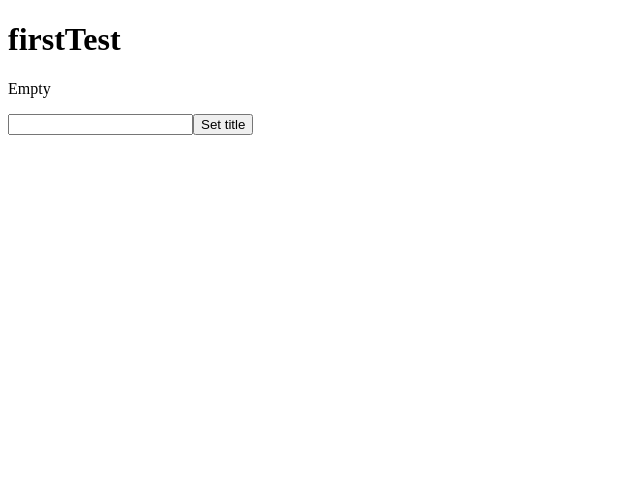
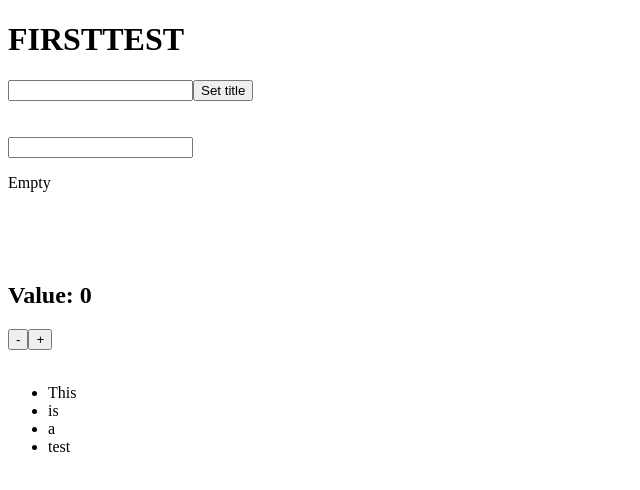
Before and after one commit to IQBE/AngularTesting, an Angular app in the folder firstTest/: page / in a window 1280 px wide. Shown: the top 490 px of the page, without its empty margins (0-640 px from the left). Built offline with nearby package versions, Linux system fonts and the light colour scheme.

Commit message:
testing variable layout and services

```diff
--- a/firstTest/src/app/app.component.html
+++ b/firstTest/src/app/app.component.html
@@ -1,5 +1,14 @@
-<h1>{{ title }}</h1>
+<h1>{{ title | uppercase }}</h1>
+<input type="text" #titleField (keyup.enter)="onClickMe(titleField.value)">
+<button type="button" (click)="onClickMe(titleField.value)">Set title</button>
+<br><br><br>
+<input type="text" (keyup)="onKey($event)">
 <p>{{ desc }}</p>
-<input type="text" (keyup)="onKey($event)">
-<button type="button" (click)="onClickMe('this is a test')">Set title</button>
-<router-outlet></router-outlet>
+<br><br><br>
+<h2>Value: {{ val }}</h2>
+<button (click)="dec()">-</button>
+<button (click)="inc()">+</button>
+<br><br>
+<ul>
+  <li *ngFor="let item of arr">{{ item }}</li>
+</ul>
--- a/firstTest/src/app/app.component.ts
+++ b/firstTest/src/app/app.component.ts
@@ -1,16 +1,22 @@
-import { Component } from '@angular/core';
+import { Component, NgModule } from '@angular/core';
+import { Logger } from './logger.service'; // Import services
 
 
 @Component({
   selector: 'app-root',
   templateUrl: './app.component.html',
-  styleUrls: ['./app.component.css']
+  styleUrls: ['./app.component.css'],
+  providers: [Logger] // Provide services to use them
 })
 export class AppComponent {
+  constructor(
+    private logger: Logger // Services in constructor to initialise
+  ) {}
+
   title: string = 'firstTest';
 
   onClickMe(a: string) {
-    this.title = a;
+    this.title = a ? a : "No title";
   }
 
   desc: string = 'Empty'
@@ -18,5 +24,16 @@ export class AppComponent {
   onKey(event: KeyboardEvent) {
     const target: HTMLInputElement = event.target as HTMLInputElement
     this.desc = target.value ? target.value : "Empty" ;
+    this.logger.log(this.desc) // Call services from constructor
   }
+
+  val: number = 0
+
+  inc() {this.calc(+1)}
+  dec() {this.calc(-1)}
+  calc(delta: number) {
+    this.val += delta
+  }
+
+  arr: Array<string> = ["This", "is", "a", "test"];
 }
--- /dev/null
+++ b/firstTest/src/app/logger.service.ts
@@ -0,0 +1,8 @@
+import { Injectable } from "@angular/core";
+
+@Injectable()
+export class Logger {
+  log(msg: any)   { console.log(msg) }
+  error(msg: any) { console.error(msg); }
+  warn(msg: any)  { console.warn(msg); }
+}
```
